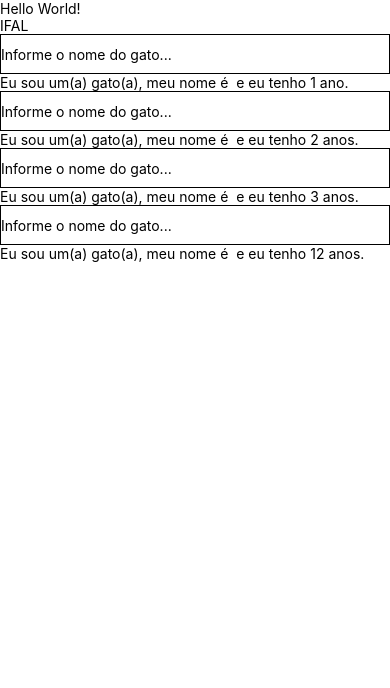
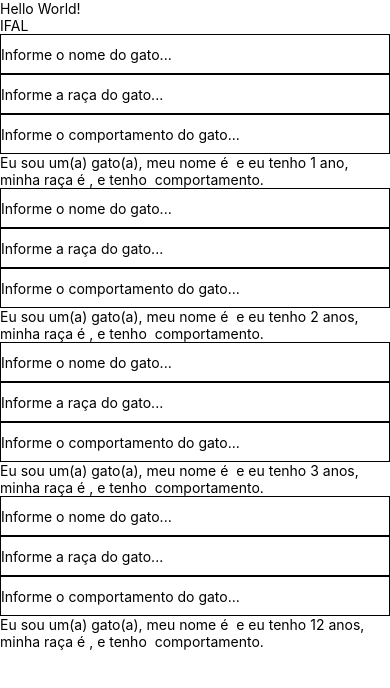
Before and after one commit to Shara5904/projeto_sharaRN, a React Native app: screen / in a window 390 px wide. Shown: the top 688 px of the page. Built offline with nearby package versions, Linux system fonts and the light colour scheme.

Commit message:
adicionei um campo p/ raça e comportamento

```diff
--- a/App.js
+++ b/App.js
@@ -6,31 +6,42 @@ import { Text, TextInput } from 'react-native';
     <>
       <Text>Hello World!</Text>
       <Text>IFAL</Text>
-      <Gato nome="jubileu" idade= {1}/>
-      <Gato nome="Leonino" idade= {2}/>
-      <Gato nome="Marie" idade= {3}/>
-
-
-      <Gato nome="Marie" idade= {12}/>
+      <Gato  idade= {1} />
+      <Gato  idade= {2} />
+      <Gato idade= {3} />
+      <Gato idade= {12}/>
     </>
   );
 }
 
 const Gato = ({idade}) => {
-    const [nome, SetNome]= useState('');
-
+    const [nome, setNome]= useState('');
+    const [raca, setRaca]= useState('');
+    const [comportamento, setComportamento]= useState('');
 
 
 
     return (
       <>
         <TextInput
-          onchengeText={(texto) =>SetNome(texto)}
+          onChangeText={(textoNome) =>setNome(textoNome)}
           defaultValue={nome}
           placeholder='Informe o nome do gato...'
           style={{borderWidth: 1, height: 40}}
       />
-      <Text>Eu sou um(a) gato(a), meu nome é {nome.toUpperCase()} e eu tenho {idade} {idade === 1 ? "ano" : "anos"}.</Text>
+      <TextInput
+          onChangeText={(textoRaca) =>setRaca(textoRaca)}
+          defaultValue={raca}
+          placeholder='Informe a raça do gato...'
+          style={{borderWidth: 1, height: 40}}
+      />
+      <TextInput
+          onChangeText={(textoComportamento) =>setComportamento(textoComportamento)}
+          defaultValue={comportamento}
+          placeholder='Informe o comportamento do gato...'
+          style={{borderWidth: 1, height: 40}}
+      />
+      <Text>Eu sou um(a) gato(a), meu nome é {nome.toUpperCase()} e eu tenho {idade} {idade === 1 ? "ano" : "anos"}, minha raça é {raca}, e tenho {comportamento} comportamento.</Text>
       </>
     );
 }
```
